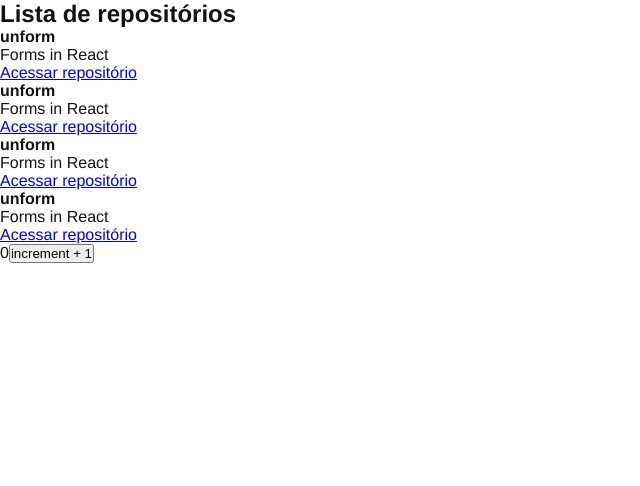
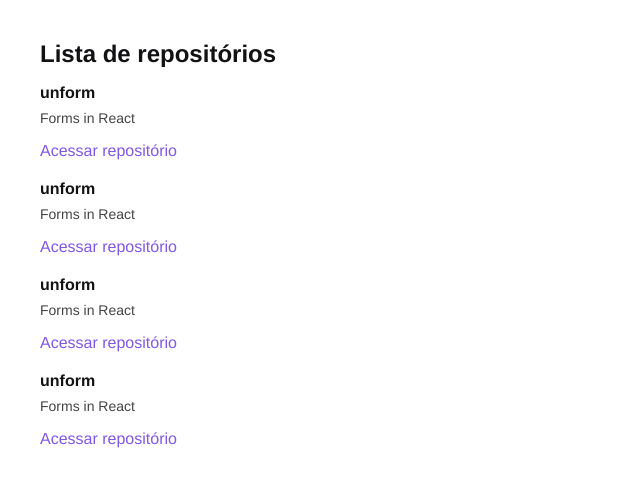
Before and after one commit to yan-dsb/ignite-01-github-explorer, a React app: page / in a window 1280 px wide. Shown: the top 486 px of the page, without its empty margins (0-640 px from the left). Built offline with nearby package versions, Linux system fonts and the light colour scheme.

Commit message:
repository list styling

```diff
--- a/src/components/RepositoryList.jsx
+++ b/src/components/RepositoryList.jsx
@@ -1,5 +1,6 @@
-import { useState } from "react";
 import { RepositoryItem } from "./RepositoryItem";
+
+import '../styles/repositories.scss'
 
 const repository = {
   name: 'unform',
@@ -8,7 +9,6 @@
 }
 
 export function RepositoryList(){
-  const [counter, setCounter] = useState(0)
   return (
     <section className="repository-list">
       <h1>Lista de repositórios</h1>
@@ -25,8 +25,6 @@
         <RepositoryItem
           repository={repository}
         />
-        {counter}
-        <button type="button" onClick={() => setCounter(prev => prev + 1)}>increment + 1</button>
       </ul>
     </section>
   )
--- /dev/null
+++ b/src/styles/repositories.scss
@@ -0,0 +1,30 @@
+section.repository-list {
+  margin: 40px;
+
+  h1 {
+    margin-bottom: 16px;
+  }
+
+  ul {
+    list-style: none;
+
+    li {
+      & + li {
+        margin-top: 20px;
+      }
+
+      p {
+        font-size: 14px;
+        color: #444;
+        margin-top: 8px;
+      }
+
+      a {
+        display: inline-block;
+        margin-top: 16px;
+        text-decoration: none;
+        color: #8257e6;
+      }
+    }
+  }
+}
```
